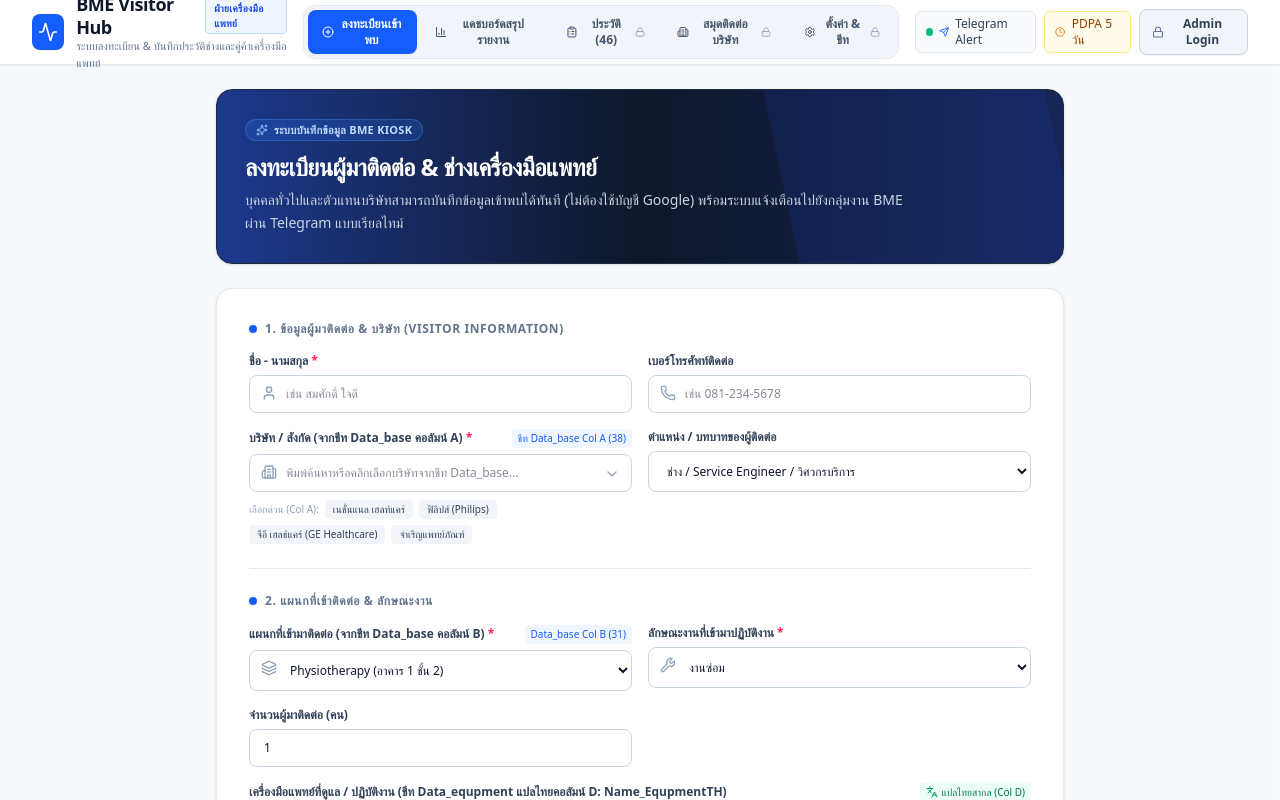
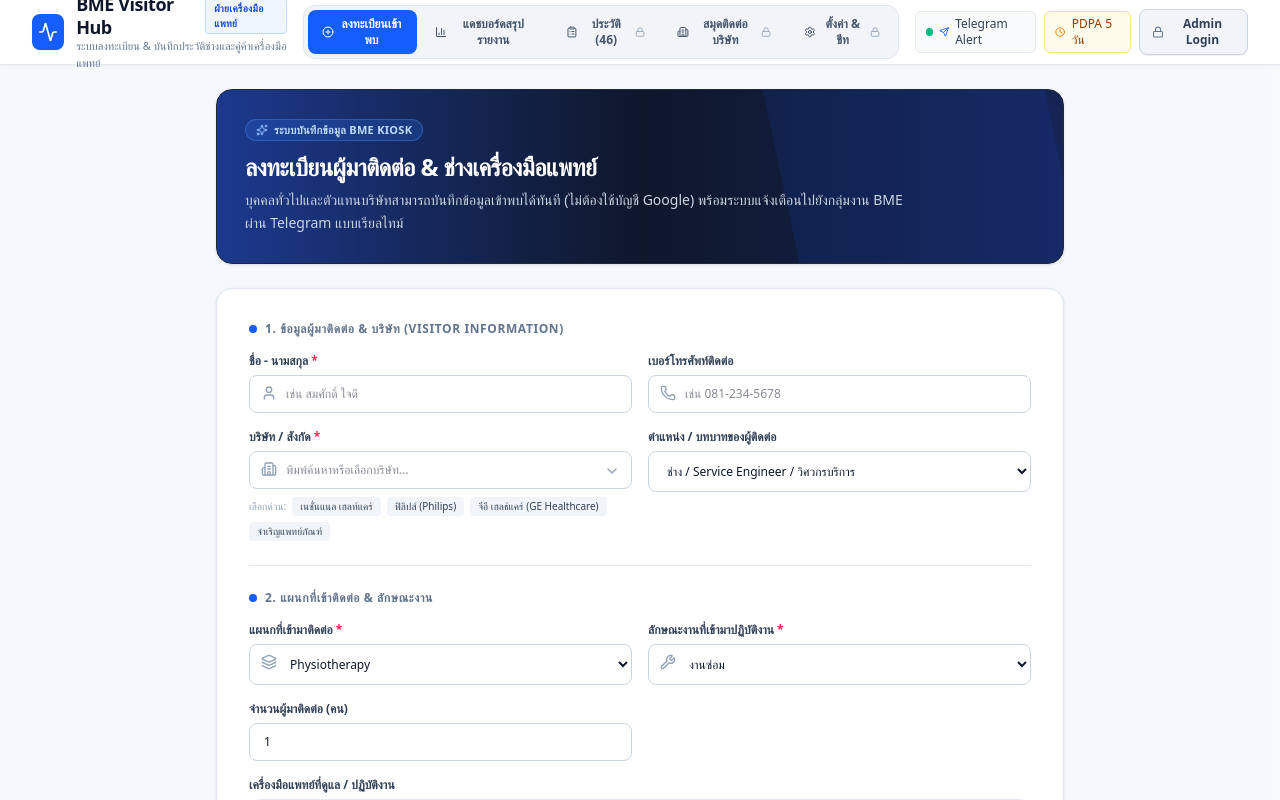
Before and after one commit to nhbmepaolo-ship-it/Contact_outsouse, a React (Vite) app: page / in a window 1280 px wide. Shown: the top 800 px of the page. Built offline with nearby package versions, Linux system fonts and the light colour scheme.

Commit message:
Add files via upload

```diff
--- a/src/components/VisitorCheckInForm.tsx
+++ b/src/components/VisitorCheckInForm.tsx
@@ -500,16 +500,11 @@ export const VisitorCheckInForm: React.FC<VisitorCheckInFormProps> = ({
                 </div>
               </div>
 
-              {/* Company (จากชีท Data_base คอลัมน์ A เท่านั้น มีพิมพ์ค้นหา และ Dropdown ให้เลือก) */}
+              {/* Company */}
               <div className="relative" ref={companyDropdownRef}>
-                <div className="flex items-center justify-between mb-1.5">
-                  <label className="block text-xs font-semibold text-slate-700">
-                    บริษัท / สังกัด (จากชีท Data_base คอลัมน์ A) <span className="text-rose-500">*</span>
-                  </label>
-                  <span className="text-[10px] text-blue-600 font-medium bg-blue-50 px-1.5 py-0.5 rounded">
-                    ชีท Data_base Col A ({sheetCompanies.length})
-                  </span>
-                </div>
+                <label className="block text-xs font-semibold text-slate-700 mb-1.5">
+                  บริษัท / สังกัด <span className="text-rose-500">*</span>
+                </label>
 
                 <div className="relative">
                   <input
@@ -526,7 +521,7 @@ export const VisitorCheckInForm: React.FC<VisitorCheckInFormProps> = ({
                       setCompanySearch(e.target.value);
                       setIsCompanyDropdownOpen(true);
                     }}
-                    placeholder="พิมพ์ค้นหาหรือคลิกเลือกบริษัทจากชีท Data_base..."
+                    placeholder="พิมพ์ค้นหาหรือเลือกบริษัท..."
                     className="w-full pl-9 pr-8 py-2.5 rounded-lg border border-slate-300 focus:outline-none focus:ring-2 focus:ring-blue-500/20 focus:border-blue-600 text-xs text-slate-900 bg-white"
                   />
                   <Building2 className="w-4 h-4 text-slate-400 absolute left-3 top-2.5" />
@@ -534,13 +529,13 @@ export const VisitorCheckInForm: React.FC<VisitorCheckInFormProps> = ({
                     type="button"
                     onClick={() => setIsCompanyDropdownOpen(!isCompanyDropdownOpen)}
                     className="absolute right-2.5 top-2.5 text-slate-400 hover:text-slate-600 p-0.5 rounded cursor-pointer"
-                    title="เปิด/ปิด รายชื่อบริษัทจากชีท Data_base"
+                    title="เปิด/ปิด รายชื่อบริษัท"
                   >
                     <ChevronDown className={`w-4 h-4 transition-transform duration-200 ${isCompanyDropdownOpen ? 'rotate-180 text-blue-600' : ''}`} />
                   </button>
                 </div>
 
-                {/* Dropdown Menu (แสดงเฉพาะค่าจากชีท Data_base คอลัมน์ A) */}
+                {/* Dropdown Menu */}
                 {isCompanyDropdownOpen && (
                   <div
                     id="company-dropdown-menu"
@@ -550,9 +545,8 @@ export const VisitorCheckInForm: React.FC<VisitorCheckInFormProps> = ({
                     <div className="p-2 bg-slate-50 sticky top-0 border-b border-slate-100 flex items-center justify-between text-[11px] text-slate-500 font-semibold">
                       <div className="flex items-center gap-1.5">
                         <Search className="w-3.5 h-3.5 text-slate-400" />
-                        <span>ผลการค้นหาบริษัท ({filteredCompanies.length} รายการ)</span>
+                        <span>รายชื่อบริษัท ({filteredCompanies.length})</span>
                       </div>
-                      <span className="text-[10px] text-slate-400">Data_base คอลัมน์ A</span>
                     </div>
 
                     {filteredCompanies.length > 0 ? (
@@ -580,7 +574,7 @@ export const VisitorCheckInForm: React.FC<VisitorCheckInFormProps> = ({
                       })
                     ) : (
                       <div className="p-3 text-center text-xs text-slate-500">
-                        <p>ไม่พบบริษัท "{companySearch}" ในชีท Data_base คอลัมน์ A</p>
+                        <p>ไม่พบบริษัท "{companySearch}"</p>
                         <button
                           type="button"
                           onClick={() => setIsCompanyDropdownOpen(false)}
@@ -593,9 +587,9 @@ export const VisitorCheckInForm: React.FC<VisitorCheckInFormProps> = ({
                   </div>
                 )}
 
-                {/* Popular company tags from Sheet */}
+                {/* Popular company tags */}
                 <div className="flex flex-wrap items-center gap-1.5 mt-2">
-                  <span className="text-[10px] text-slate-400 font-medium">เลือกด่วน (Col A):</span>
+                  <span className="text-[10px] text-slate-400 font-medium">เลือกด่วน:</span>
                   {sheetCompanies.slice(0, 4).map((comp, idx) => (
                     <button
                       key={idx}
@@ -644,16 +638,11 @@ export const VisitorCheckInForm: React.FC<VisitorCheckInFormProps> = ({
             </h3>
 
             <div className="grid grid-cols-1 md:grid-cols-2 gap-4">
-              {/* Department (เอาค่าในชีท Data_base คอลัมน์ B เท่านั้น) */}
+              {/* Department */}
               <div>
-                <div className="flex items-center justify-between mb-1.5">
-                  <label className="block text-xs font-semibold text-slate-700">
-                    แผนกที่เข้ามาติดต่อ (จากชีท Data_base คอลัมน์ B) <span className="text-rose-500">*</span>
-                  </label>
-                  <span className="text-[10px] text-blue-600 font-medium bg-blue-50 px-1.5 py-0.5 rounded">
-                    Data_base Col B ({departments.length})
-                  </span>
-                </div>
+                <label className="block text-xs font-semibold text-slate-700 mb-1.5">
+                  แผนกที่เข้ามาติดต่อ <span className="text-rose-500">*</span>
+                </label>
                 <div className="relative">
                   <select
                     id="visitor-department-select"
@@ -663,7 +652,7 @@ export const VisitorCheckInForm: React.FC<VisitorCheckInFormProps> = ({
                   >
                     {departments.map((dept) => (
                       <option key={dept.id} value={dept.name}>
-                        {dept.name} {dept.buildingFloor ? `(${dept.buildingFloor})` : ''}
+                        {dept.name}
                       </option>
                     ))}
                   </select>
@@ -719,17 +708,11 @@ export const VisitorCheckInForm: React.FC<VisitorCheckInFormProps> = ({
                 />
               </div>
 
-              {/* Equipment Multi-select with Thai Name (Name_EqupmentTH คอลัมน์ D) */}
+              {/* Equipment Multi-select with Thai Name */}
               <div className="col-span-1 md:col-span-2">
-                <div className="flex items-center justify-between mb-1.5">
-                  <label className="block text-xs font-semibold text-slate-700">
-                    เครื่องมือแพทย์ที่ดูแล / ปฏิบัติงาน (ชีท Data_equpment แปลไทยคอลัมน์ D: Name_EqupmentTH)
-                  </label>
-                  <span className="text-[10px] text-emerald-700 font-medium bg-emerald-50 px-1.5 py-0.5 rounded flex items-center gap-1">
-                    <Languages className="w-3 h-3 text-emerald-600" />
-                    แปลไทยสากล (Col D)
-                  </span>
-                </div>
+                <label className="block text-xs font-semibold text-slate-700 mb-1.5">
+                  เครื่องมือแพทย์ที่ดูแล / ปฏิบัติงาน
+                </label>
                 <div className="flex flex-wrap gap-1.5 mb-2 max-h-44 overflow-y-auto p-2.5 bg-slate-50 rounded-xl border border-slate-200">
                   {equipmentList.slice(0, 20).map((eq) => {
                     const isSelected = selectedEquipments.includes(eq.name);
--- a/src/services/googleSheetsService.ts
+++ b/src/services/googleSheetsService.ts
@@ -347,19 +347,19 @@ export class GoogleSheetsService {
           const companyColA = cols[0]?.trim() || '';
           const departmentColB = cols[1]?.trim() || '';
 
-          // บริษัท เอาค่าในชีท Data_base คอลัมน์ A เท่านั้น
+          // บริษัท เอาค่าในชีท Data_base คอลัมน์ A (Company) เท่านั้น
           if (companyColA && !seenCompanies.has(companyColA.toLowerCase())) {
             seenCompanies.add(companyColA.toLowerCase());
             parsedCompanies.push(companyColA);
           }
 
-          // แผนก เอาค่าในชีท Data_base คอลัมน์ B เท่านั้น
+          // แผนก เอาค่าในชีท Data_base คอลัมน์ B (Department) เท่านั้น
           if (departmentColB && !seenDeptNames.has(departmentColB.toLowerCase())) {
             seenDeptNames.add(departmentColB.toLowerCase());
             parsedDepts.push({
               id: `dept-sync-${parsedDepts.length + 1}`,
               name: departmentColB,
-              buildingFloor: companyColA ? `คู่สัญญา: ${companyColA}` : '',
+              buildingFloor: '',
               category: 'Hospital Unit',
             });
           }
--- a/src/services/storageService.ts
+++ b/src/services/storageService.ts
@@ -242,7 +242,13 @@ export class StorageService {
         this.saveDepartments(INITIAL_DEPARTMENTS);
         return INITIAL_DEPARTMENTS;
       }
-      return JSON.parse(data);
+      const parsed: DepartmentInfo[] = JSON.parse(data);
+      // Clean any legacy "คู่สัญญา" strings
+      const cleaned = parsed.map(d => ({
+        ...d,
+        buildingFloor: (d.buildingFloor && d.buildingFloor.includes('คู่สัญญา')) ? '' : d.buildingFloor
+      }));
+      return cleaned;
     } catch {
       return INITIAL_DEPARTMENTS;
     }
```
